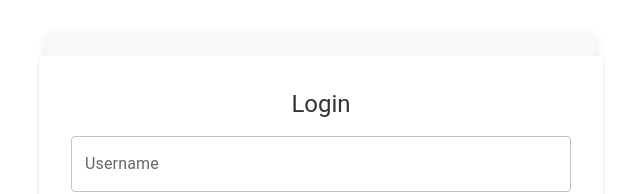
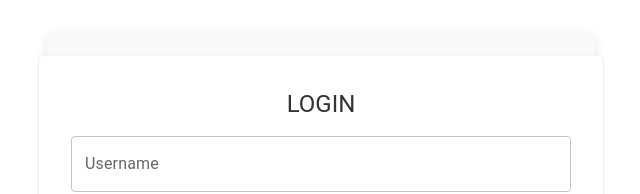
Before and after one commit to LoopLib/client, a React (Create React App) app in the folder music-tool/: page / in a window 1280 px wide. Shown: the top 194 px of the page, without its empty margins (319-959 px from the left). Built offline with nearby package versions, Linux system fonts and the light colour scheme.

Commit message:
Creating folder for register component

```diff
--- a/music-tool/src/login/login.js
+++ b/music-tool/src/login/login.js
@@ -17,7 +17,7 @@ const Login = () => {
         <Box className="login-container">
             <Paper className="login-paper">
                 <Typography variant="h5" className="login-title">
-                    Login
+                    LOGIN
                 </Typography>
 
                 <TextField
```
Also changed, not shown: music-tool/src/register/register.css (added), music-tool/src/register/register.js (added).
